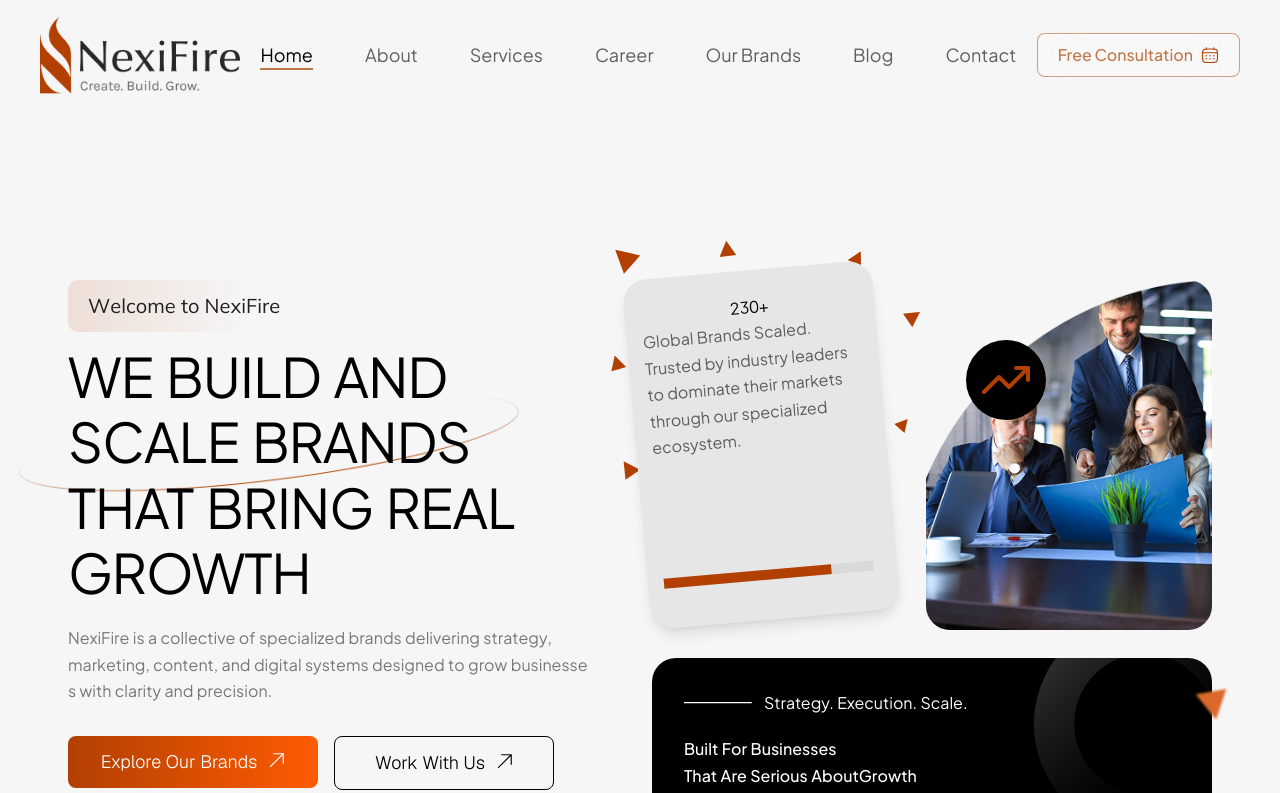
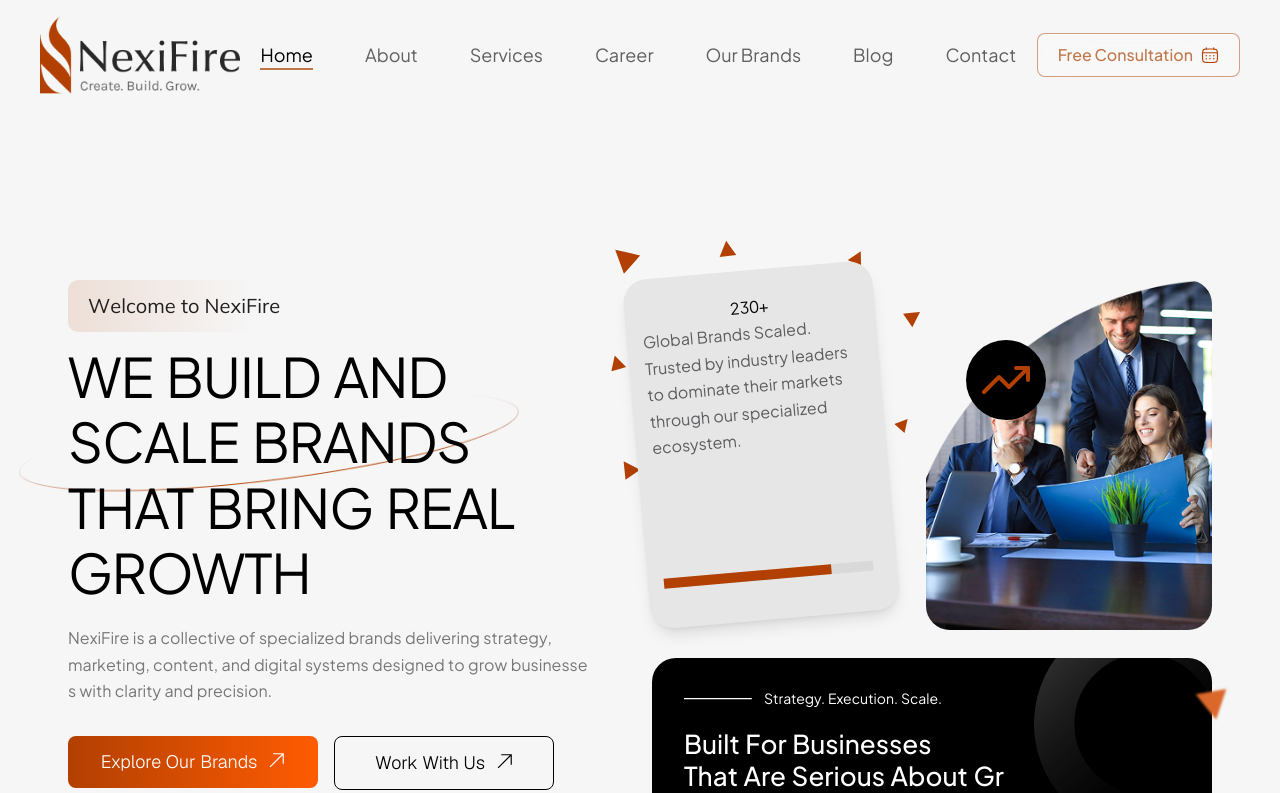
Before and after one commit to BemBexLab/nexifire, a Next.js app: page / in a window 1280 px wide. Shown: the top 793 px of the page. Built offline with nearby package versions, Linux system fonts and the light colour scheme.

Commit message:
Updated Codebase

```diff
--- a/components/HomeHero.tsx
+++ b/components/HomeHero.tsx
@@ -92,7 +92,7 @@ const HomeHero = () => {
   const cursorY = useMotionValue(0);
   const heroDescription =
     "NexiFire is a collective of specialized brands delivering strategy, \nmarketing, content, and digital systems designed to grow businesses with clarity and precision.";
-  const businessHeading = "Built For Businesses \nThat Are Serious AboutGrowth";
+  const businessHeading = "Built For Businesses \nThat Are Serious About Growth";
   const giftRibbonShapes = [
     { x: -40, y: -32, rotate: -62, scale: 1.05, delay: 0.05 },
     { x: 62, y: -42, rotate: -20, scale: 0.72, delay: 0.12 },
@@ -578,12 +578,12 @@ const HomeHero = () => {
                     </motion.div>
 
                     {/* Flex Text */}
-                    <p className="text-xs text-white md:text-sm">
+                    <p className="shrink-0 whitespace-nowrap text-xs! leading-tight! text-white md:text-sm!">
                       Strategy. Execution. Scale.
                     </p>
                   </div>
 
-                  <p className="w-full max-w-[240px] text-[20px] font-medium leading-tight text-white md:max-w-[290px] md:text-[26px] xl:max-w-[320px] 2xl:absolute 2xl:mt-8">
+                  <p className="w-full max-w-[240px] text-[20px]! font-medium leading-tight! text-white md:max-w-[290px] md:text-[26px]! xl:max-w-[320px]">
                     <RichTextLetterReveal
                       text={businessHeading}
                       enabled={shouldAnimate}
```
